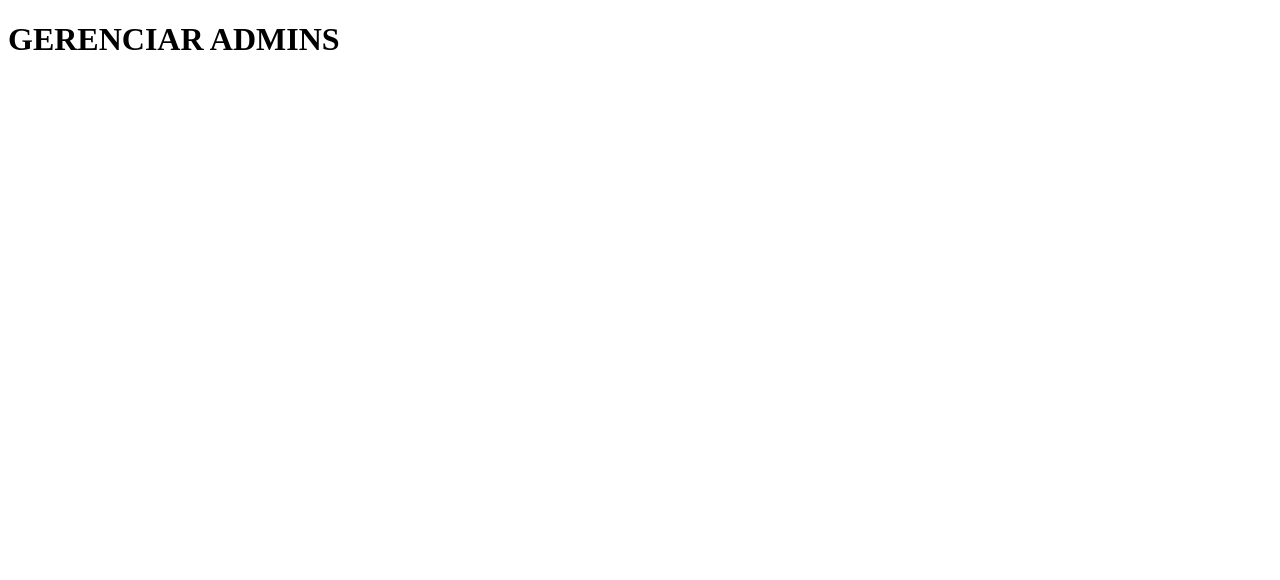
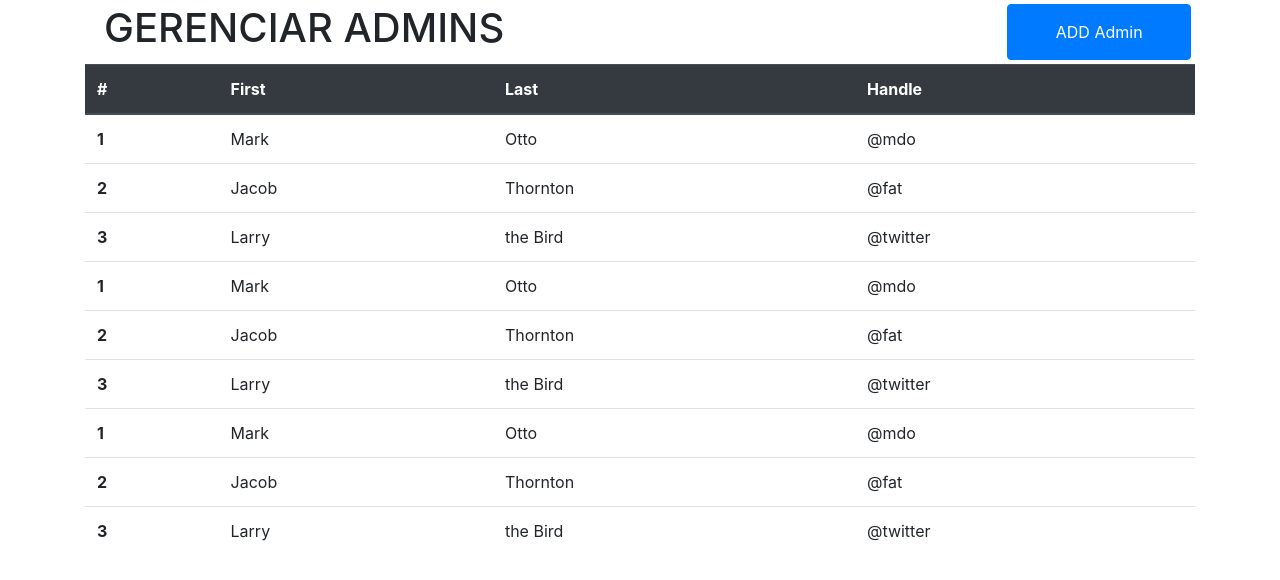
Before and after one commit to mwingter/WEB-PetShop, a plain HTML site: page manage-admin.html in a window 1280 px wide. Drawn offline with nearby package versions, Linux system fonts and the light colour scheme.

Commit message:
criando gerenciar admin e gerenciar clientes

```diff
--- a/manage-admin.html
+++ b/manage-admin.html
@@ -3,9 +3,90 @@
 <head>
     <meta charset="UTF-8">
     <meta name="viewport" content="width=device-width, initial-scale=1.0">
+
+    <link rel="stylesheet" href="https://stackpath.bootstrapcdn.com/bootstrap/4.4.1/css/bootstrap.min.css" integrity="sha384-Vkoo8x4CGsO3+Hhxv8T/Q5PaXtkKtu6ug5TOeNV6gBiFeWPGFN9MuhOf23Q9Ifjh" crossorigin="anonymous"/>
+    <script src="https://code.jquery.com/jquery-3.1.1.slim.min.js" integrity="sha384-A7FZj7v+d/sdmMqp/nOQwliLvUsJfDHW+k9Omg/a/EheAdgtzNs3hpfag6Ed950n" crossorigin="anonymous"></script>
+
     <title>Document</title>
 </head>
 <body>
-    <h1>GERENCIAR ADMINS</h1>
+    <div class="container">
+
+        <div class="row m-1">
+            <h1 class="col">GERENCIAR ADMINS</h1>
+            <button class="col-2 btn btn-primary" onclick="displayIframe('register-admin')">ADD Admin</button>
+        </div>
+
+
+        <table class="table">
+            <thead class="thead-dark">
+            <tr>
+                <th scope="col">#</th>
+                <th scope="col">First</th>
+                <th scope="col">Last</th>
+                <th scope="col">Handle</th>
+            </tr>
+            </thead>
+            <tbody>
+            <tr>
+                <th scope="row">1</th>
+                <td>Mark</td>
+                <td>Otto</td>
+                <td>@mdo</td>
+            </tr>
+            <tr>
+                <th scope="row">2</th>
+                <td>Jacob</td>
+                <td>Thornton</td>
+                <td>@fat</td>
+            </tr>
+            <tr>
+                <th scope="row">3</th>
+                <td>Larry</td>
+                <td>the Bird</td>
+                <td>@twitter</td>
+            </tr>
+            <tr>
+                <th scope="row">1</th>
+                <td>Mark</td>
+                <td>Otto</td>
+                <td>@mdo</td>
+            </tr>
+            <tr>
+                <th scope="row">2</th>
+                <td>Jacob</td>
+                <td>Thornton</td>
+                <td>@fat</td>
+            </tr>
+            <tr>
+                <th scope="row">3</th>
+                <td>Larry</td>
+                <td>the Bird</td>
+                <td>@twitter</td>
+            </tr>
+            <tr>
+                <th scope="row">1</th>
+                <td>Mark</td>
+                <td>Otto</td>
+                <td>@mdo</td>
+            </tr>
+            <tr>
+                <th scope="row">2</th>
+                <td>Jacob</td>
+                <td>Thornton</td>
+                <td>@fat</td>
+            </tr>
+            <tr>
+                <th scope="row">3</th>
+                <td>Larry</td>
+                <td>the Bird</td>
+                <td>@twitter</td>
+            </tr>
+            </tbody>
+        </table>
+    </div>
+
+
+
 </body>
 </html>
--- a/style.css
+++ b/style.css
@@ -120,9 +120,7 @@ ol {
 
 /* inicio admin */
 
-body {
-    overflow-x: hidden;
- }
+
 
 /* Toggle Styles */
 
@@ -251,7 +249,9 @@ body {
 
     iframe{
         width: 100%;
+        overflow: hidden;
         height: 100%;
+        position: absolute;
     }
 
 
```
Also changed, not shown: admin.html (+6 -34 lines).
